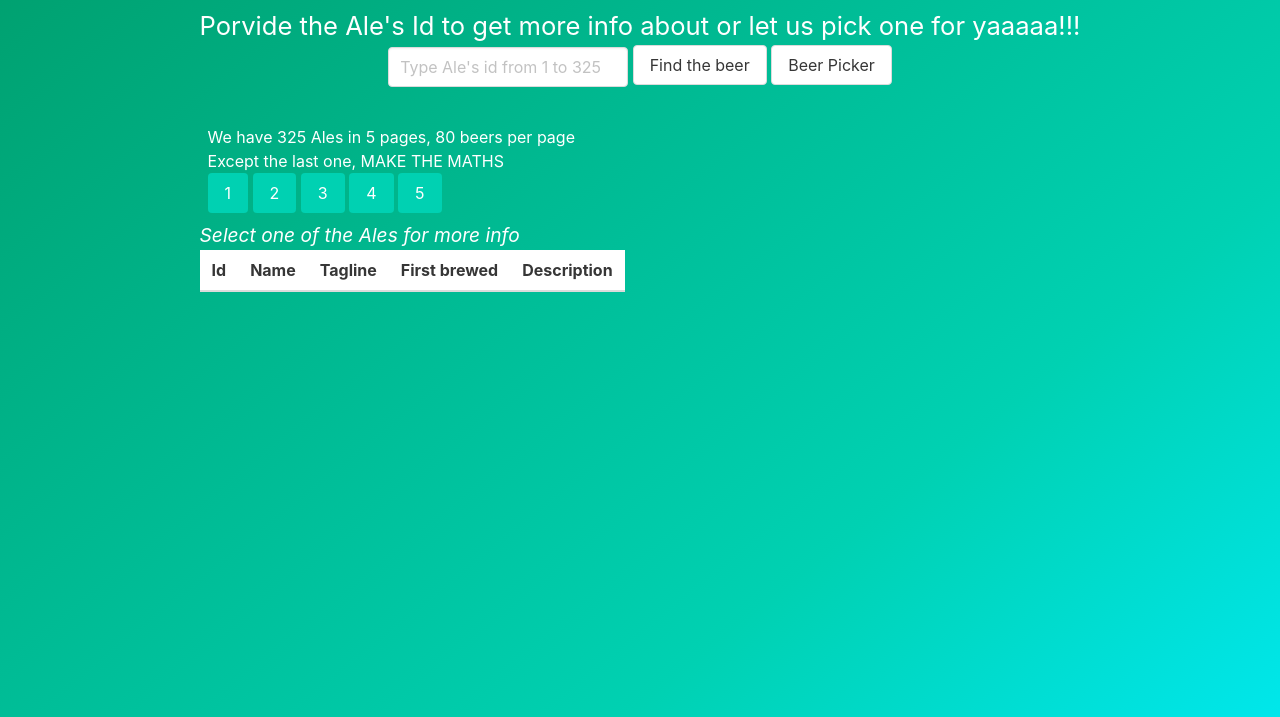
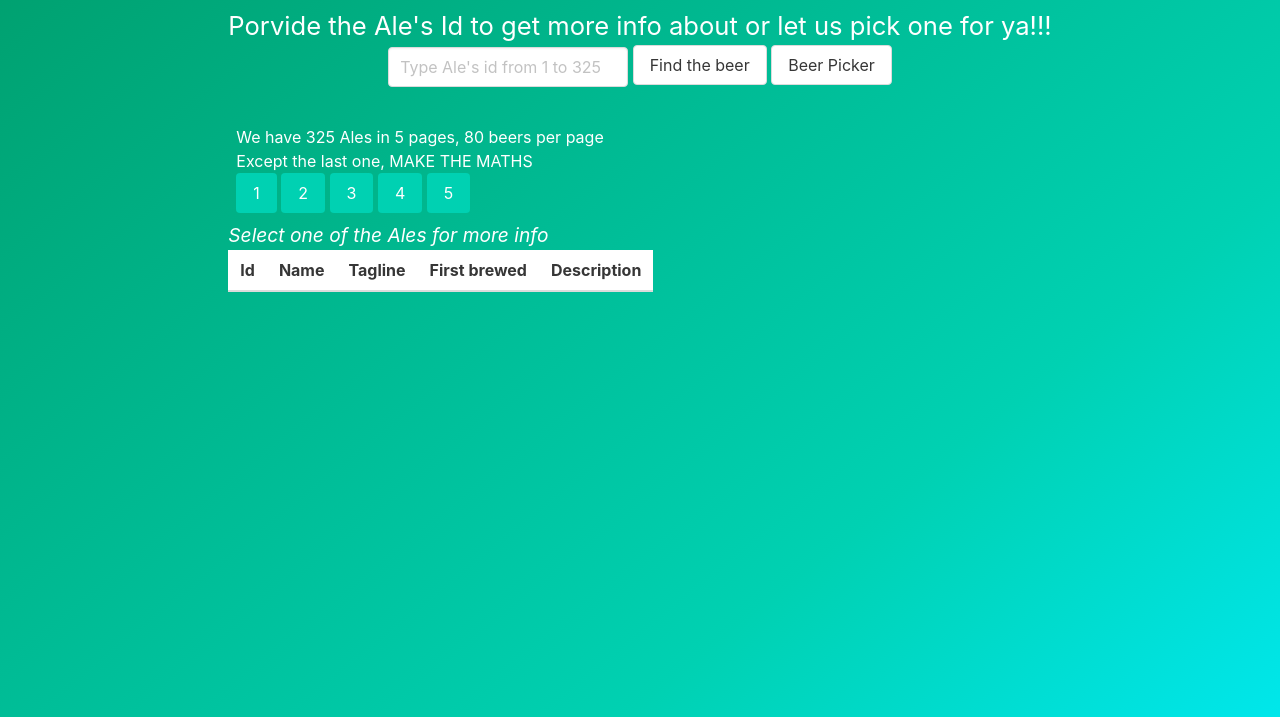
Before and after one commit to JCVadillo/Big-Data-CA2, a plain HTML site: page index.html in a window 1280 px wide. Shown: the part 83-800 px from the top of the page. Drawn offline with nearby package versions, Linux system fonts and the light colour scheme; no server answers.

Commit message:
Update index.html

```diff
--- a/index.html
+++ b/index.html
@@ -15,7 +15,7 @@
           <h1 class="title">
             It is all about Ales!
           </h1>
-          <p class="instructions">Porvide the Ale's Id to get more info about or let us pick one for yaaaaa!!!</p>
+          <p class="instructions">Porvide the Ale's Id to get more info about or let us pick one for ya!!!</p>
           <div class="beerFinder">
               <input id="beerId" class="input" type="number" min="1" max="325" placeholder="Type Ale's id from 1 to 325" style="margin-top: 2px;">
               <button id="getBeerId" class="button is-succes">Find the beer</button>
```
